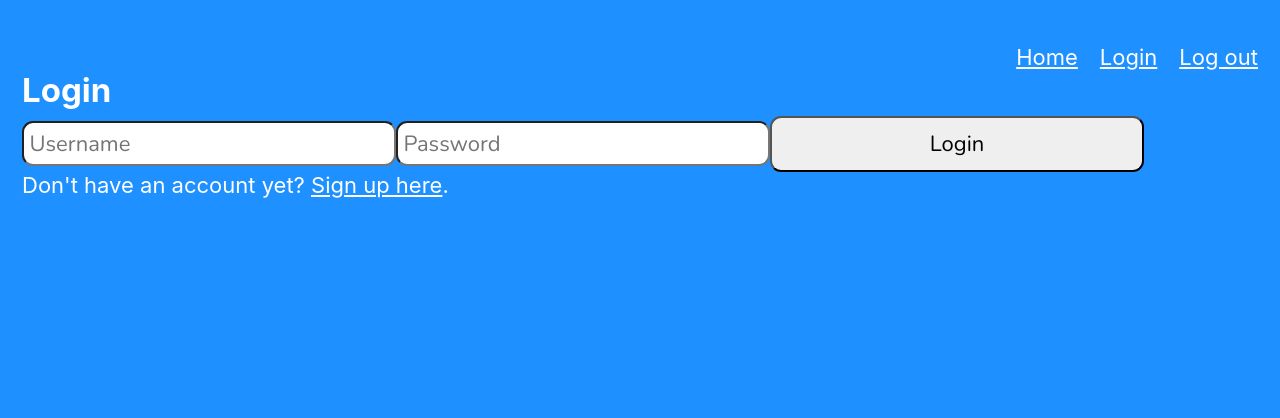
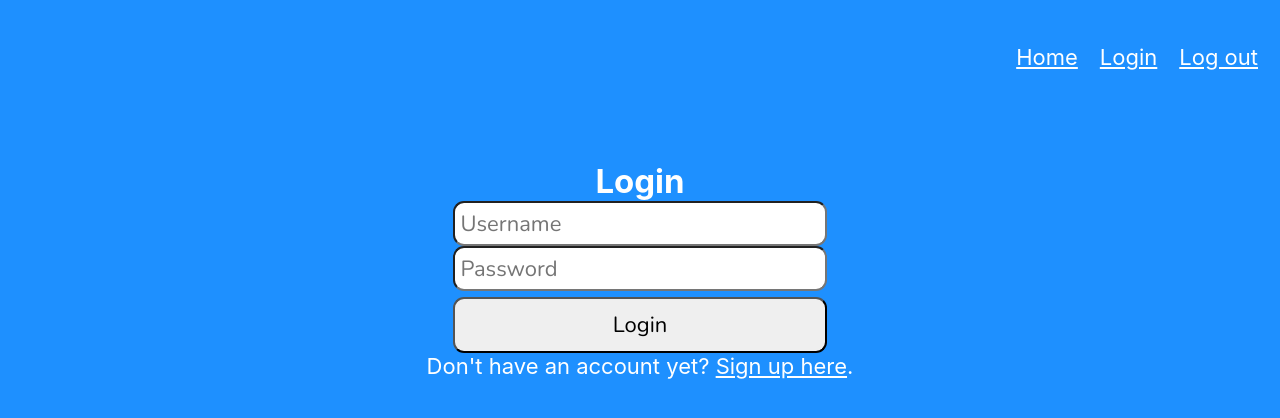
Before and after one commit to imasharc/ShaReCon, a React (Create React App) app in the folder frontend/: page /login in a window 1280 px wide. Shown: the top 418 px of the page. Built offline with nearby package versions, Linux system fonts and the light colour scheme.

Commit message:
Change div to section and add classname to center the element - according to new styling"

```diff
--- a/frontend/src/components/LoginForm.jsx
+++ b/frontend/src/components/LoginForm.jsx
@@ -39,7 +39,7 @@ function LoginForm() {
   };
 
   return (
-    <div>
+    <section className='LoginForm'>
       <h2>Login</h2>
       <input
         type="text"
@@ -59,7 +59,7 @@ function LoginForm() {
       <p>
         Don't have an account yet? <Link to="/signup">Sign up here</Link>.
       </p>
-    </div>
+    </section>
   );
 }
 
```
